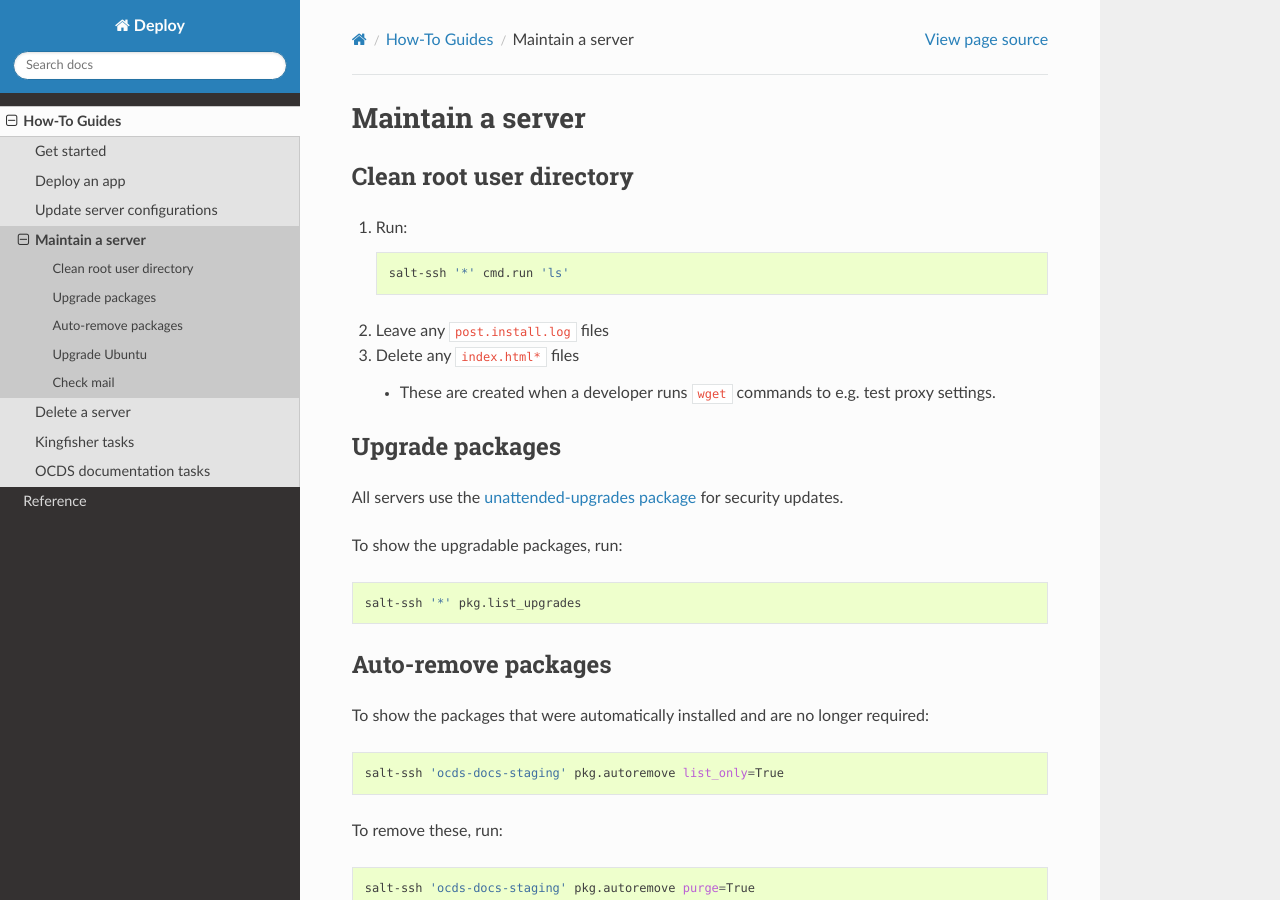
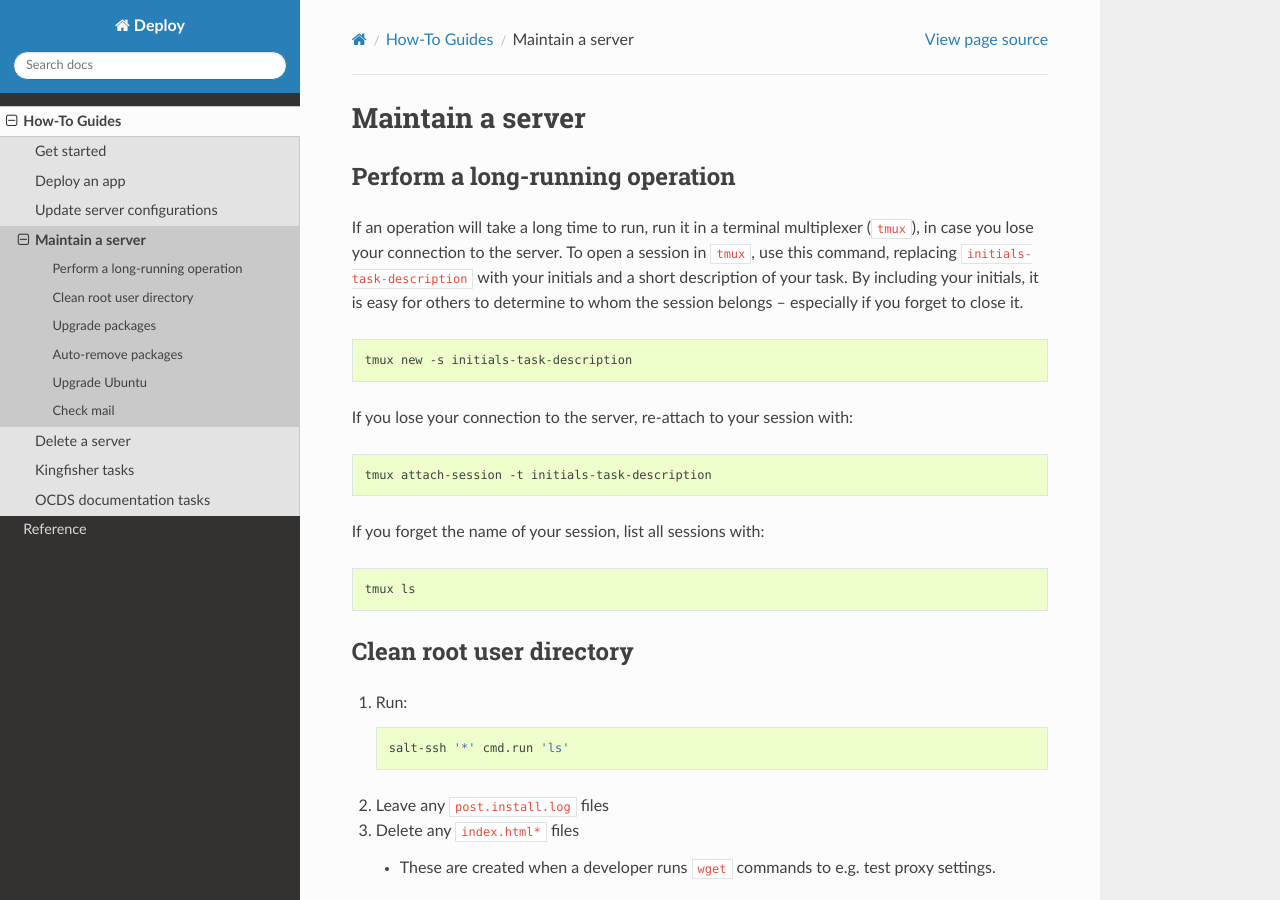
Before and after one commit to open-contracting/deploy, a Sphinx documentation site: the page built from docs/how-to/maintain.rst, in a window 1280 px wide and 900 px high. Built offline with Sphinx 7.4.7 and the Read the Docs theme 2.0.0, drawn with Linux system fonts in a browser that asks for light colours.

Commit message:
Docs: Describe practice of prefixing tmux sessions with initials

```diff
--- a/docs/how-to/maintain.rst
+++ b/docs/how-to/maintain.rst
@@ -1,5 +1,26 @@
 Maintain a server
 =================
+
+Perform a long-running operation
+--------------------------------
+
+If an operation will take a long time to run, run it in a terminal multiplexer (``tmux``), in case you lose your connection to the server. To open a session in ``tmux``, use this command, replacing ``initials-task-description`` with your initials and a short description of your task. By including your initials, it is easy for others to determine to whom the session belongs – especially if you forget to close it.
+
+.. code-block:: bash
+
+   tmux new -s initials-task-description
+
+If you lose your connection to the server, re-attach to your session with:
+
+.. code-block:: bash
+
+   tmux attach-session -t initials-task-description
+
+If you forget the name of your session, list all sessions with:
+
+.. code-block:: bash
+
+   tmux ls
 
 Clean root user directory
 -------------------------
```
